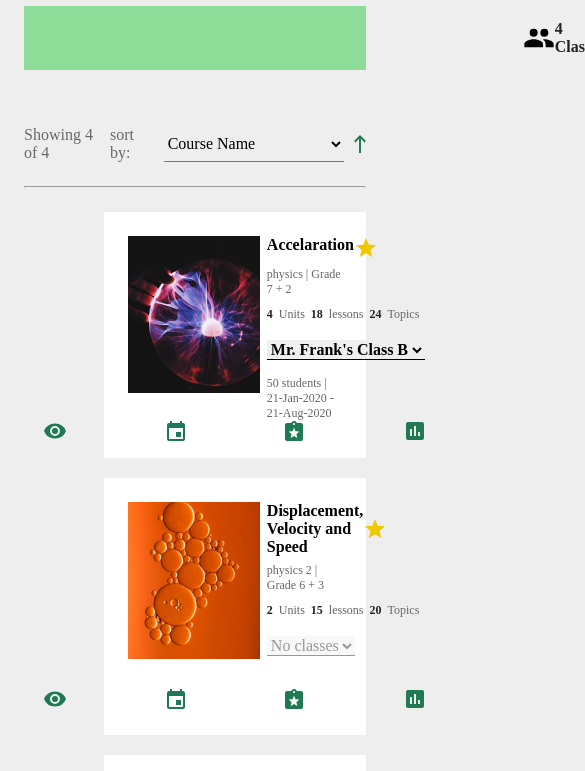
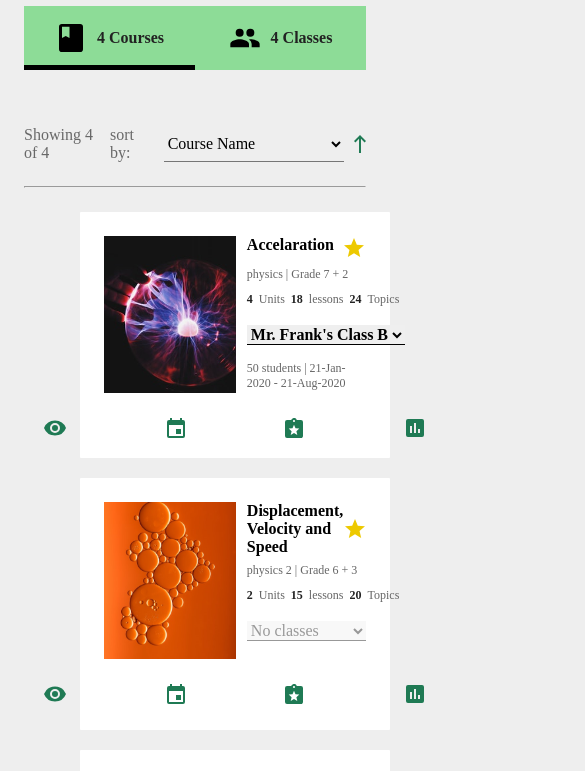
Before and after one commit to harshnaik-zeus/QuantumScreens, a plain HTML site: page index.html in a window 390 px wide. Shown: the part 74-845 px from the top of the page, 585 px wide, since content can reach past the window. Drawn offline with Linux system fonts and the light colour scheme; a web font is replaced by a local one.

Commit message:
html/css

```diff
--- a/index.html
+++ b/index.html
@@ -151,7 +151,7 @@
           <span class="c5"> 300 students</span>
         </div>
         <div class="foot">
-          <hr class="line" />
+          <!-- <hr class="line" /> -->
           <span class="c6">
             <img src="icons/preview.svg" alt="" />
             <img src="icons/manage course.svg" alt="" />
--- a/styles.css
+++ b/styles.css
@@ -50,18 +50,17 @@ body {
 }
 
 .coursetype {
+  display: grid;
+  grid-template-columns: repeat(2, 1fr);
+  grid-template-rows: repeat(1, fr);
+  grid-template-areas: "a b";
   margin: 24px;
-  display: flex;
-  justify-content: center;
-  align-items: center;
   width: 100%;
   border-bottom: 100px #222222;
-  gap: 650px;
   width: auto;
   height: 64px;
   background: #8ddc97;
 }
-
 .small {
   display: flex;
   margin: 24px;
@@ -88,27 +87,22 @@ body {
 }
 
 .course1 {
+  grid-area: a;
   display: flex;
   justify-content: center;
+  gap: 10px;
   align-items: center;
-  /* height: 100%; */
-  width: 150%;
-  border-bottom: 10px;
-  /* gap: 5px; */
-  /* width: 1000px; */
-  /* padding-left: 250px; */
-  height: 62px;
-  /* width: 50%; */
   box-shadow: 0 -5px 0 black inset;
 }
+
 .course2 {
+  grid-area: b;
   display: flex;
+  gap: 10px;
   justify-content: center;
   align-items: center;
-  width: 150%;
-  /* padding-right: 250px; */
-  /* gap: 5px; */
 }
+
 hr.line {
   color: black;
   margin-left: 24px;
@@ -219,7 +213,7 @@ hr.line {
   /* position: relative; */
   align-items: center;
   justify-content: center;
-  gap: 20px;
+  gap: auto;
 }
 .c6 {
   display: flex;
@@ -245,6 +239,9 @@ hr.line {
 footer {
   /* padding-top: 30px; */
   display: flex;
+  /* position: relative;
+  position: absolute; */
+  width: 100%;
   justify-content: center;
   align-items: center;
   background-color: #e0e1e1;
@@ -283,11 +280,18 @@ footer img {
   opacity: 0.4;
 } */
 
-/* @media (max-width: 1100px) {
-  body {
-    background: #752020;
+@media (max-width: 850px) {
+  .headcontent {
+    display: none;
   }
-} */
+  .container {
+    margin: auto;
+    margin-top: 24px;
+    padding: auto;
+    /* size: auto; */
+    /* width: fit-content; */
+  }
+}
 .dashboard:hover {
   box-shadow: 0 -5px 0 white inset;
   /* padding-bottom: 10px; */
```
Also changed, not shown: login.css (+7 -0 lines).
